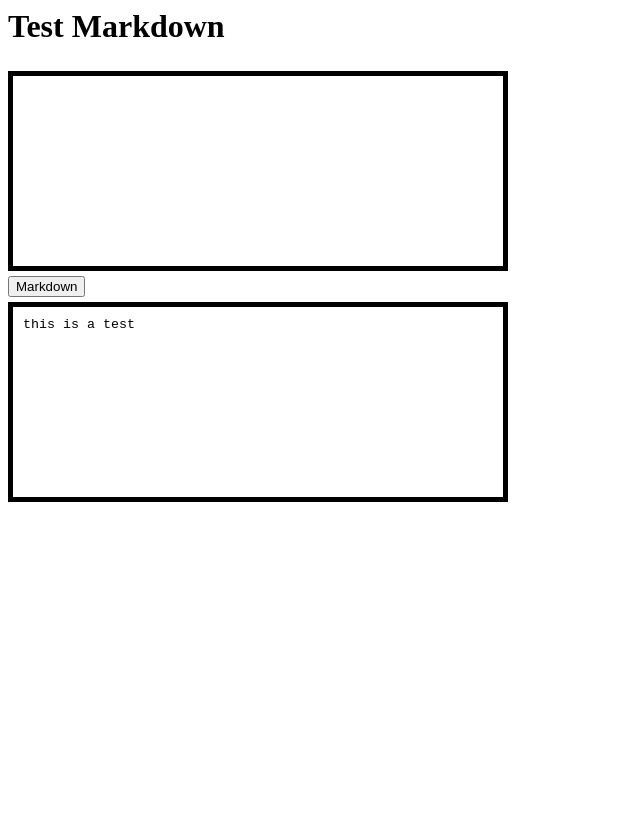
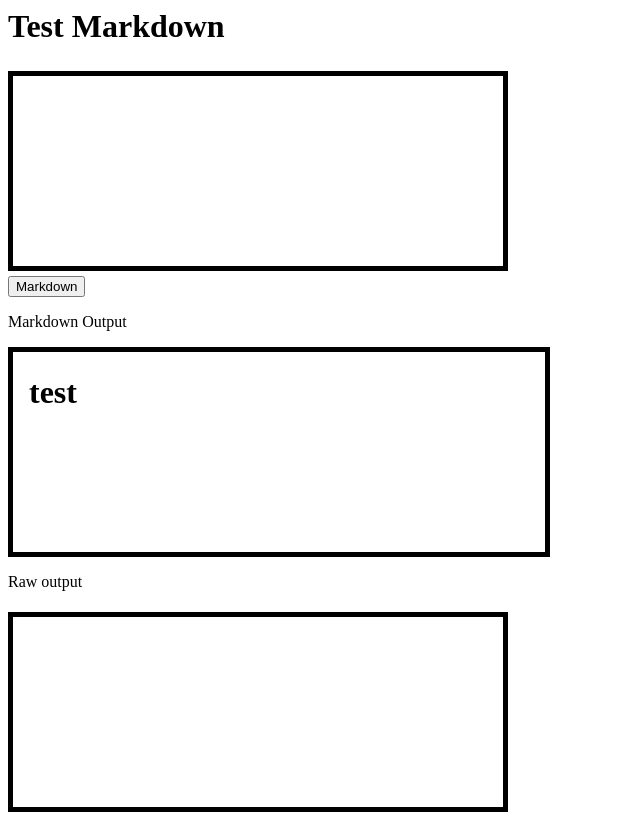
Before and after one commit to Nickheythatsme/SmallPrograms, a website: page Javascript/Markdown/index.html in a window 1280 px wide. Both pictures are taken after a click on the button "Markdown". Shown: the whole page, without its empty margins (0-640 px from the left). Before the commit the page ends 800 px from the top, so only its background shows below. Drawn offline with Linux system fonts and the light colour scheme.

Commit message:
working on markdown

```diff
--- a/Javascript/Markdown/index.html
+++ b/Javascript/Markdown/index.html
@@ -15,6 +15,9 @@
         word-break: break-all;
         resize:none;
     }
+    #markdown_output{
+        padding:0 1em 0 1em;
+    }
 </style>
 <body>
     <h1>Test Markdown</h1>
@@ -22,7 +25,14 @@
     <br>
     <button onclick="markdown()">Markdown</button>
     <br>
-    <textarea class="textbox" id="output" readonly="true">this is a test</textarea>
+    <div>
+        <p>Markdown Output</p>
+        <div class="textbox" id="markdown_output"></div>
+    </div>
+    <div>
+        <p>Raw output</p>
+        <textarea class="textbox" id="raw_output" readonly="true">this is a test</textarea>
+    </div>
 </body>
 <script src="index.js"></script>
 </html>
--- a/Javascript/Markdown/index.js
+++ b/Javascript/Markdown/index.js
@@ -7,5 +7,15 @@ const markdown_key = {
 
 function markdown() {
     var input = document.getElementById('input');
-    var output = document.getElementById('output');
+    var raw_output = document.getElementById('raw_output');
+
+    raw_output.value = input.value;
+    markdown_output.innerHTML = '<h1>test</h1>';
+    addMarkup();
 }
+
+function addMarkup(text="TEsting this"){
+    var t = /[a-z]/g;
+    var match = text.search(t);
+    console.log('Matches: ' + match);
+}
```
